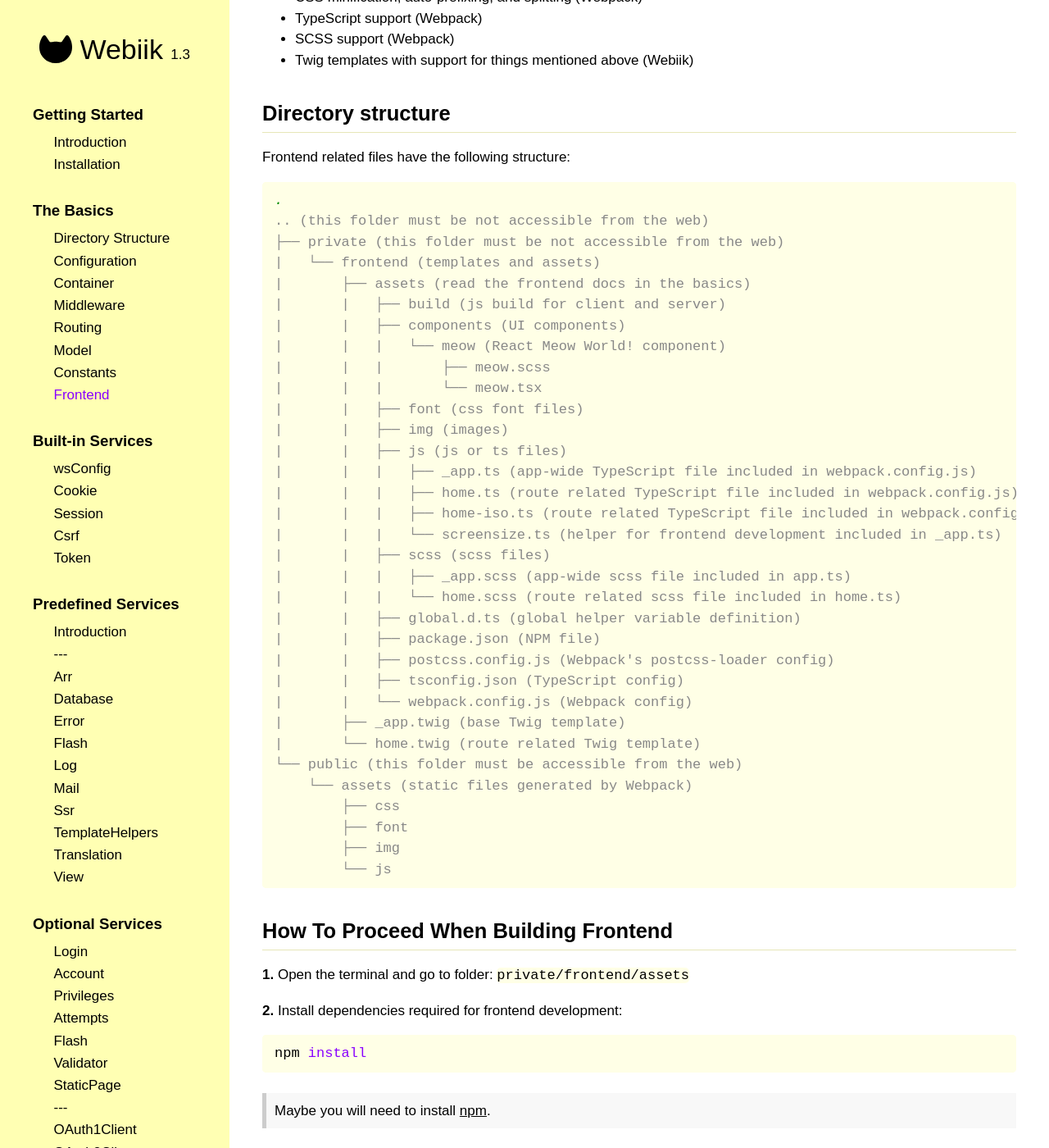
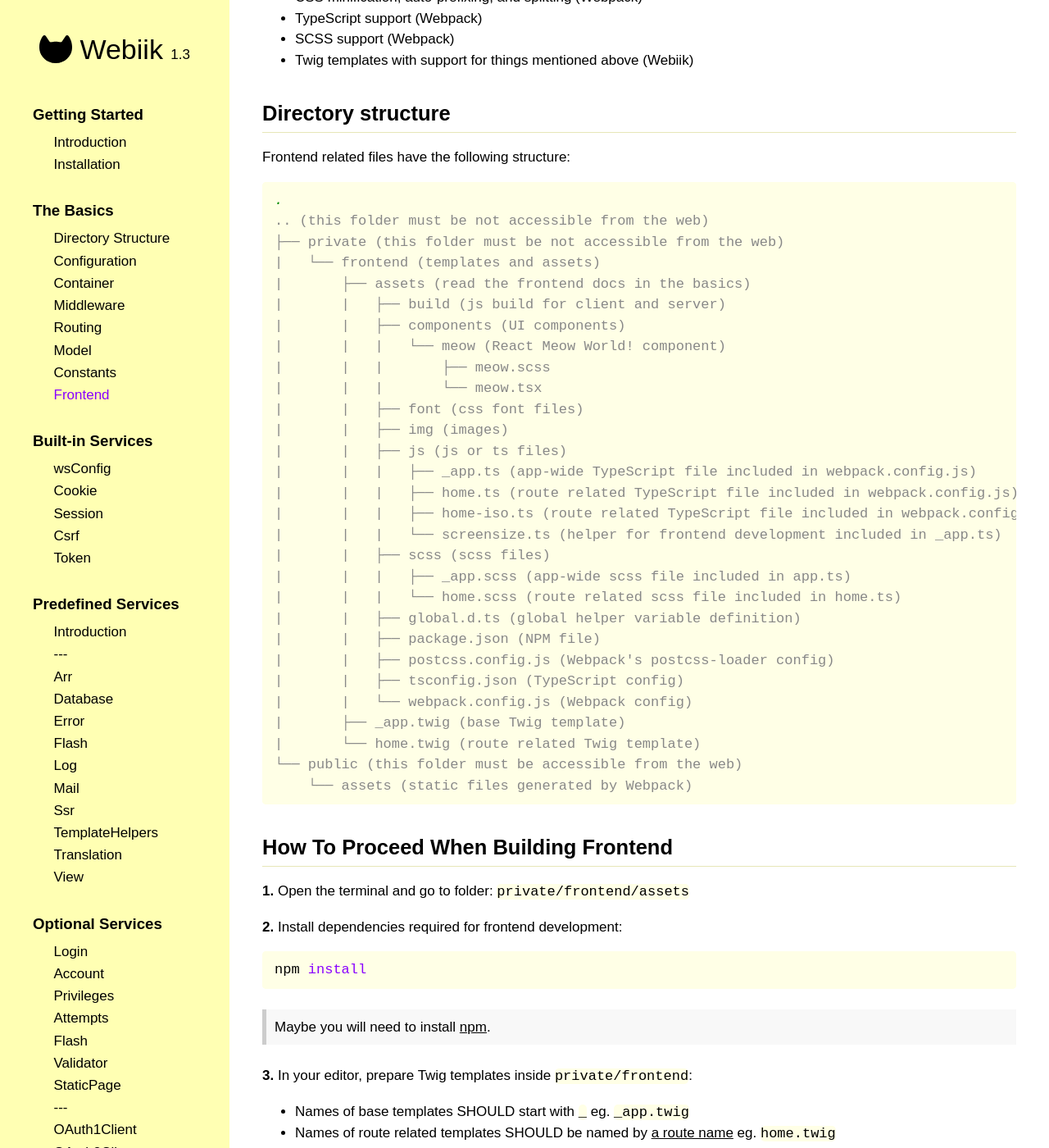
Before and after one commit to webiik/webiik, a Jekyll site: the page built from frontend.md, in a window 1280 px wide and 1400 px high, scrolled down 383 px. Shown: the whole window at 82% size. Built offline with Jekyll 4.4.1, drawn with Linux system fonts in a browser that asks for light colours.

````diff
--- a/frontend.md
+++ b/frontend.md
@@ -50,10 +50,6 @@ Frontend related files have the following structure:
 |       └── home.twig (route related Twig template)
 └── public (this folder must be accessible from the web)
     └── assets (static files generated by Webpack)
-        ├── css
-        ├── font
-        ├── img
-        └── js
 ```
 
 ## How To Proceed When Building Frontend
````
Also changed, not shown: directory-structure.md (+0 -4 lines).
